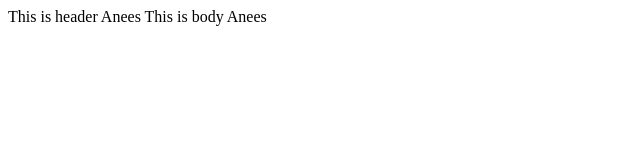
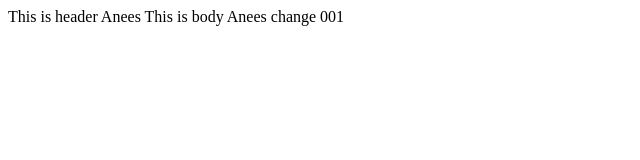
Before and after one commit to mangianees/jenkin01, a plain HTML site: page app/index.html in a window 1280 px wide. Shown: the full height of the page, 0-640 px from the left. Drawn offline with Linux system fonts and the light colour scheme.

Commit message:
change 001

```diff
--- a/app/index.html
+++ b/app/index.html
@@ -4,6 +4,6 @@
         This is header Anees
     </head>
     <body>
-       This is body Anees
+       This is body Anees change 001
     </body>
 </html>
```
